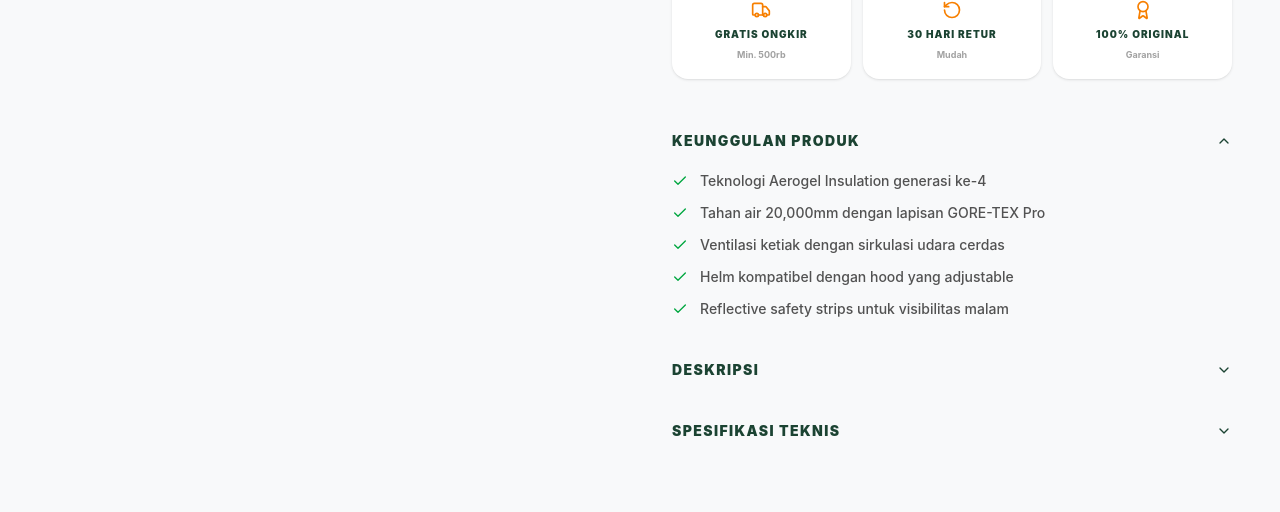
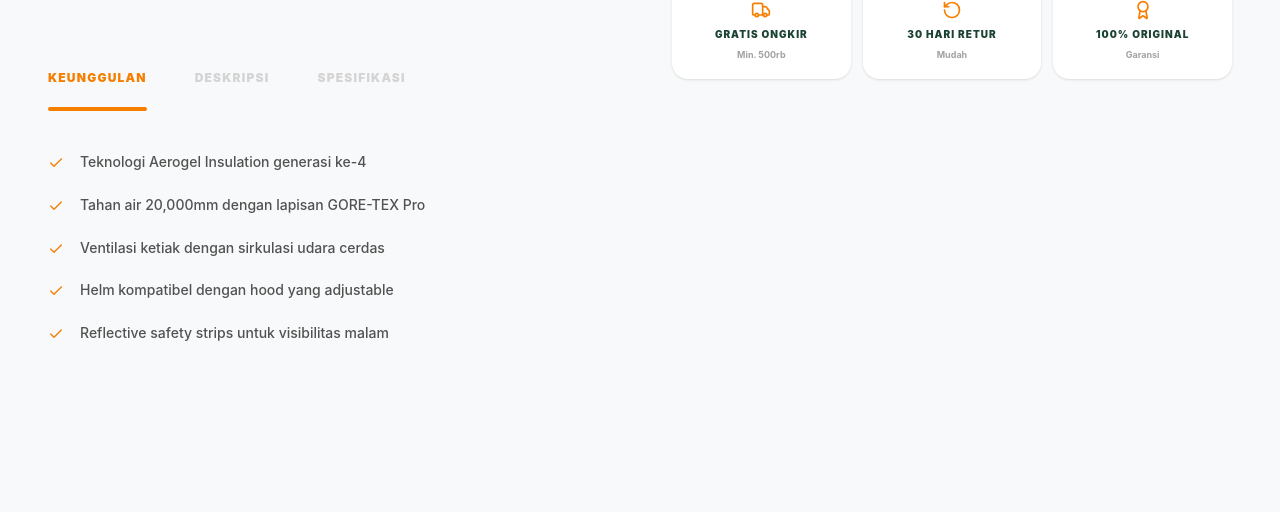
Before and after one commit to Hyfhi-M123/e-business, a Next.js app: page /produk/101 in a window 1280 px wide. Shown: the part 820-1332 px from the top of the page. Built offline with nearby package versions, Linux system fonts and the light colour scheme.

Commit message:
Implementasi sistem tab premium untuk detail produk (Keunggulan, Deskripsi, Spesifikasi) di kolom kiri

```diff
--- a/app/produk/[id]/page.tsx
+++ b/app/produk/[id]/page.tsx
@@ -130,6 +130,7 @@ export default function ProfessionalPDP() {
   const [addedToCart, setAddedToCart] = useState(false);
   const [reviewSort, setReviewSort] = useState("helpful");
   const [showAllReviews, setShowAllReviews] = useState(false);
+  const [activeTab, setActiveTab] = useState("highlights");
 
   // Refs untuk scroll-triggered animations
   const reviewRef = useRef(null);
@@ -230,6 +231,70 @@ export default function ProfessionalPDP() {
                   <img src={img} alt={`Thumbnail ${i + 1}`} className="w-full h-full object-cover" />
                 </motion.button>
               ))}
+            </div>
+
+            {/* PRODUCT DETAILS TABS (Reference Style) */}
+            <div className="mt-16 flex flex-col">
+              {/* Tab Headers */}
+              <div className="flex items-center gap-12 border-b border-neutral-100 pb-6 mb-10">
+                {[
+                  { id: "highlights", label: "KEUNGGULAN" },
+                  { id: "desc", label: "DESKRIPSI" },
+                  { id: "specs", label: "SPESIFIKASI" }
+                ].map((tab) => (
+                  <button
+                    key={tab.id}
+                    onClick={() => setActiveTab(tab.id)}
+                    className={`relative text-xs font-black uppercase tracking-widest transition-all ${activeTab === tab.id ? "text-[#F77F00]" : "text-neutral-300 hover:text-neutral-500"
+                      }`}
+                  >
+                    {tab.label}
+                    {activeTab === tab.id && (
+                      <motion.div layoutId="activeTab" className="absolute -bottom-[25px] left-0 right-0 h-1 bg-[#F77F00] rounded-full" />
+                    )}
+                  </button>
+                ))}
+              </div>
+
+              {/* Tab Content */}
+              <div className="min-h-[300px]">
+                <AnimatePresence mode="wait">
+                  {activeTab === "highlights" && (
+                    <motion.div
+                      key="highlights" initial={{ opacity: 0, y: 10 }} animate={{ opacity: 1, y: 0 }} exit={{ opacity: 0, y: -10 }} transition={{ duration: 0.3 }}
+                      className="flex flex-col gap-5"
+                    >
+                      {p.highlights.map((h, i) => (
+                        <div key={i} className="flex items-start gap-4 text-sm text-neutral-600 font-medium leading-relaxed">
+                          <Check className="w-4 h-4 text-[#F77F00] mt-1 flex-shrink-0" /> {h}
+                        </div>
+                      ))}
+                    </motion.div>
+                  )}
+
+                  {activeTab === "desc" && (
+                    <motion.div
+                      key="desc" initial={{ opacity: 0, y: 10 }} animate={{ opacity: 1, y: 0 }} exit={{ opacity: 0, y: -10 }} transition={{ duration: 0.3 }}
+                    >
+                      <p className="text-sm text-neutral-500 leading-relaxed font-medium">{p.description}</p>
+                    </motion.div>
+                  )}
+
+                  {activeTab === "specs" && (
+                    <motion.div
+                      key="specs" initial={{ opacity: 0, y: 10 }} animate={{ opacity: 1, y: 0 }} exit={{ opacity: 0, y: -10 }} transition={{ duration: 0.3 }}
+                      className="grid grid-cols-1 md:grid-cols-2 gap-x-12 gap-y-4"
+                    >
+                      {Object.entries(p.specs).map(([key, val], i) => (
+                        <div key={i} className="flex flex-col py-2 border-b border-neutral-50">
+                          <span className="text-[9px] font-black text-neutral-300 uppercase tracking-widest mb-1">{key}</span>
+                          <span className="text-sm text-[#1B4332] font-bold">{val}</span>
+                        </div>
+                      ))}
+                    </motion.div>
+                  )}
+                </AnimatePresence>
+              </div>
             </div>
           </motion.div>
 
@@ -416,62 +481,6 @@ export default function ProfessionalPDP() {
                 </div>
               ))}
             </div>
-
-            <div className="flex flex-col">
-              <div className="border-b border-neutral-200">
-                <button onClick={() => toggleAccordion("highlights")} className="w-full flex justify-between items-center py-5 text-sm font-black uppercase tracking-widest text-[#1B4332] hover:text-[#40916C] transition-colors">
-                  Keunggulan Produk <ChevronDown className={`w-4 h-4 transition-transform duration-300 ${openAccordion === "highlights" ? "rotate-180" : ""}`} />
-                </button>
-                <AnimatePresence>
-                  {openAccordion === "highlights" && (
-                    <motion.div initial={{ height: 0, opacity: 0 }} animate={{ height: "auto", opacity: 1 }} exit={{ height: 0, opacity: 0 }} transition={{ duration: 0.3 }} className="overflow-hidden">
-                      <ul className="pb-5 flex flex-col gap-3">
-                        {p.highlights.map((h, i) => (
-                          <li key={i} className="flex items-start gap-3 text-sm text-neutral-600 font-medium">
-                            <Check className="w-4 h-4 text-green-600 mt-0.5 flex-shrink-0" /> {h}
-                          </li>
-                        ))}
-                      </ul>
-                    </motion.div>
-                  )}
-                </AnimatePresence>
-              </div>
-
-              <div className="border-b border-neutral-200">
-                <button onClick={() => toggleAccordion("desc")} className="w-full flex justify-between items-center py-5 text-sm font-black uppercase tracking-widest text-[#1B4332] hover:text-[#40916C] transition-colors">
-                  Deskripsi <ChevronDown className={`w-4 h-4 transition-transform duration-300 ${openAccordion === "desc" ? "rotate-180" : ""}`} />
-                </button>
-                <AnimatePresence>
-                  {openAccordion === "desc" && (
-                    <motion.div initial={{ height: 0, opacity: 0 }} animate={{ height: "auto", opacity: 1 }} exit={{ height: 0, opacity: 0 }} transition={{ duration: 0.3 }} className="overflow-hidden">
-                      <p className="pb-5 text-sm text-neutral-500 leading-relaxed font-medium">{p.description}</p>
-                    </motion.div>
-                  )}
-                </AnimatePresence>
-              </div>
-
-              <div className="border-b border-neutral-200">
-                <button onClick={() => toggleAccordion("specs")} className="w-full flex justify-between items-center py-5 text-sm font-black uppercase tracking-widest text-[#1B4332] hover:text-[#40916C] transition-colors">
-                  Spesifikasi Teknis <ChevronDown className={`w-4 h-4 transition-transform duration-300 ${openAccordion === "specs" ? "rotate-180" : ""}`} />
-                </button>
-                <AnimatePresence>
-                  {openAccordion === "specs" && (
-                    <motion.div initial={{ height: 0, opacity: 0 }} animate={{ height: "auto", opacity: 1 }} exit={{ height: 0, opacity: 0 }} transition={{ duration: 0.3 }} className="overflow-hidden">
-                      <table className="w-full mb-5">
-                        <tbody>
-                          {Object.entries(p.specs).map(([key, val], i) => (
-                            <tr key={i} className="border-b border-neutral-50 last:border-0">
-                              <td className="py-3 text-[10px] font-black text-neutral-400 uppercase tracking-widest w-[40%]">{key}</td>
-                              <td className="py-3 text-sm text-neutral-700 font-bold">{val}</td>
-                            </tr>
-                          ))}
-                        </tbody>
-                      </table>
-                    </motion.div>
-                  )}
-                </AnimatePresence>
-              </div>
-            </div>
           </motion.div>
         </div>
 
```
